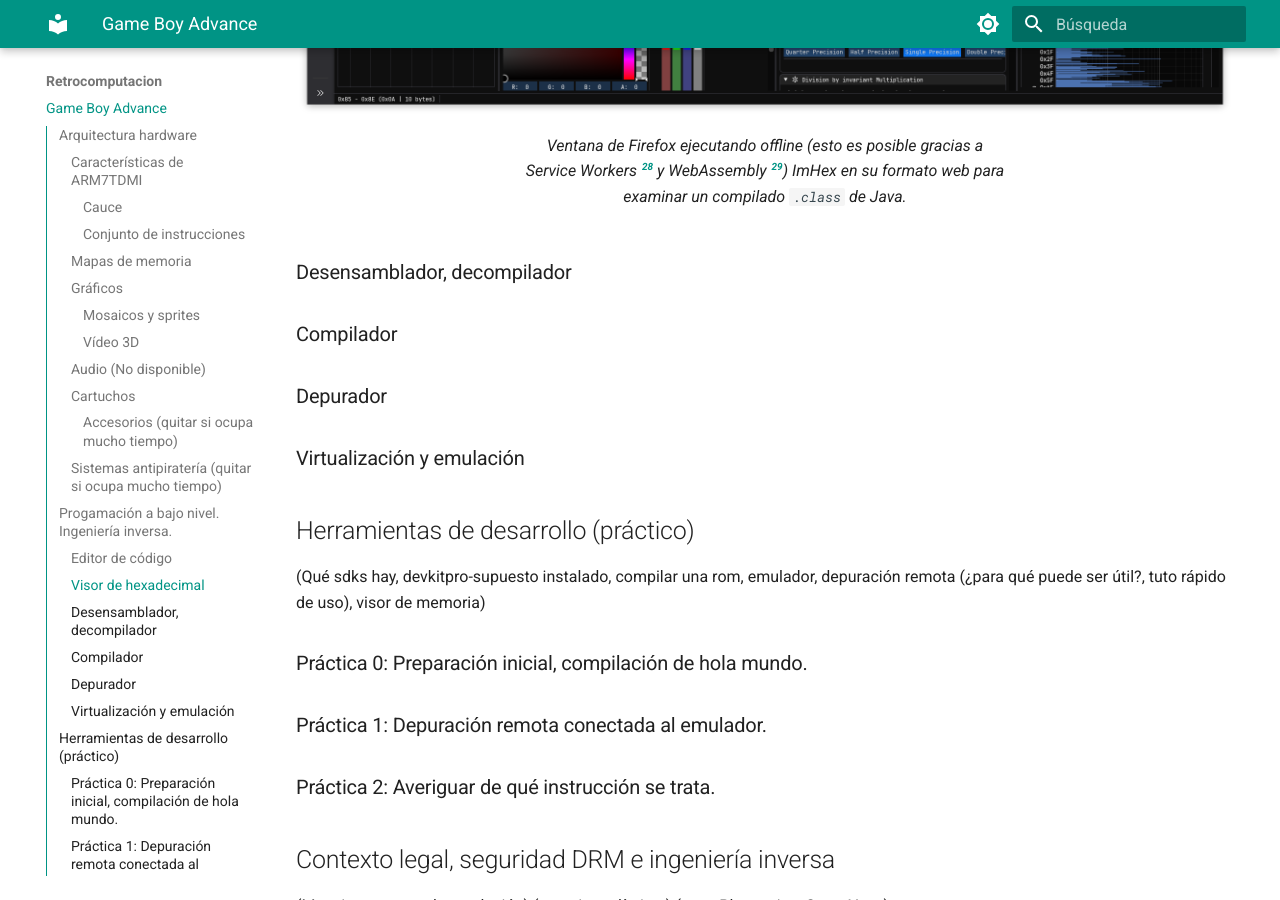
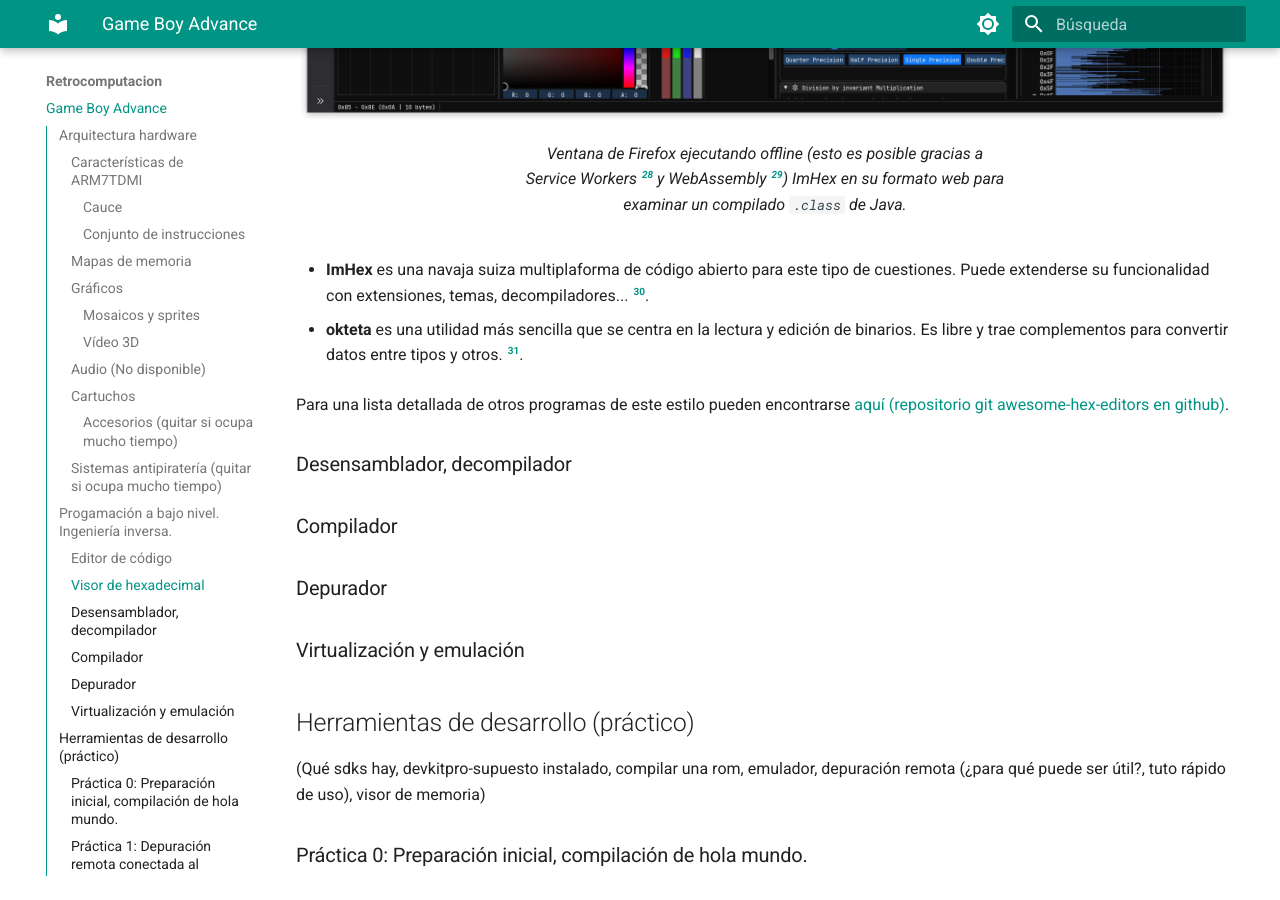
Before and after one commit to abl78-ua/Wiki-IMCR, an MkDocs documentation site: the page built from docs/Retrocomputacion/Retrocomputacion.md, in a window 1280 px wide and 900 px high, scrolled down 7237 px. Built offline with MkDocs 1.6.1 and Material for MkDocs 9.7.7, drawn with Linux system fonts in a browser that asks for light colours; some of the changed text lies outside the part shown.

Commit message:
doc: okteta and imhex

```diff
--- a/docs/Retrocomputacion/Retrocomputacion.md
+++ b/docs/Retrocomputacion/Retrocomputacion.md
@@ -187,7 +187,7 @@ Ventana de Emacs editando este artículo.
 
 - La familia de editores **JetBrains** tienen licencias de código abiertas comunitarias (con retricciones) y de pago. Solo funcionan bajo un entorno gráfico completo. Son pesados en cuanto al rendimiento. [^ref:jetbrains]
 
-- Otras opciones son: Codium, Notepad++, Kdevelop, VS Code, Antigravity, Cursor...
+Otras opciones son: Codium, Notepad++, Kdevelop, VS Code, Antigravity, Cursor...
 
 ### Visor de hexadecimal
 
@@ -198,7 +198,11 @@ Los programas citados en esta clase de *software* se centran principalmente faci
 Ventana de Firefox ejecutando *offline* (esto es posible gracias a *Service Workers* [^ref:websw] y WebAssembly [^ref:webasm]) ImHex en su formato web para examinar un compilado `.class` de Java.
 ///
 
+- **ImHex** es una navaja suiza multiplaforma de código abierto para este tipo de cuestiones. Puede extenderse su funcionalidad con extensiones, temas, decompiladores... [^ref:imhex].
 
+- **okteta** es una utilidad más sencilla que se centra en la lectura y edición de binarios. Es libre y trae complementos para convertir datos entre tipos y otros. [^ref:okteta].
+
+Para una lista detallada de otros programas de este estilo pueden encontrarse [aquí (repositorio git awesome-hex-editors en github)](https://github.com/merces/awesome-hex-editors).
 
 ### Desensamblador, decompilador
 
@@ -322,7 +326,7 @@ Ventana de Firefox ejecutando *offline* (esto es posible gracias a *Service Work
 
 [^ref:webasm]: Artículo de MDN sobre WebAssembly en el navegador web, [WebAssembly](https://developer.mozilla.org/en-US/docs/WebAssembly) (15/3/2026)
 
-[^ref:imhex]: Portal de bienvenida de ImHex, [*A modern, featureful Hex Editor for Reverse Engineers and Developers*](https://imhex.werwolv.net/) (13/3/2026)
+[^ref:imhex]: Portal de bienvenida de ImHex, [*A modern, featureful Hex Editor for Reverse Engineers and Developers*](https://imhex.werwolv.net/) (13/3/2026); Repositorio git oficial de WerWolv en github, (ImHex)[https://github.com/WerWolv/ImHex] (15/3/2026)
 
 [^ref:okteta]: Portal de bienvenida de okteta, [KDE Okteta](https://apps.kde.org/es/okteta/) (13/3/2026)
 
```
